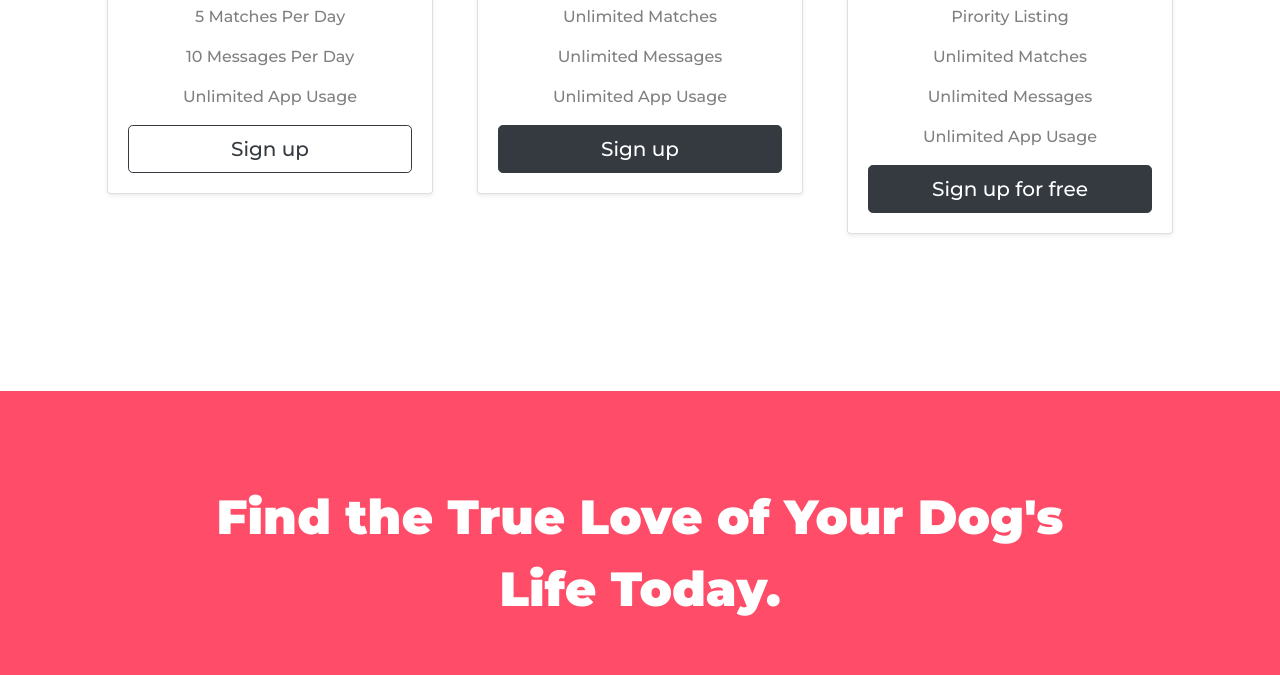
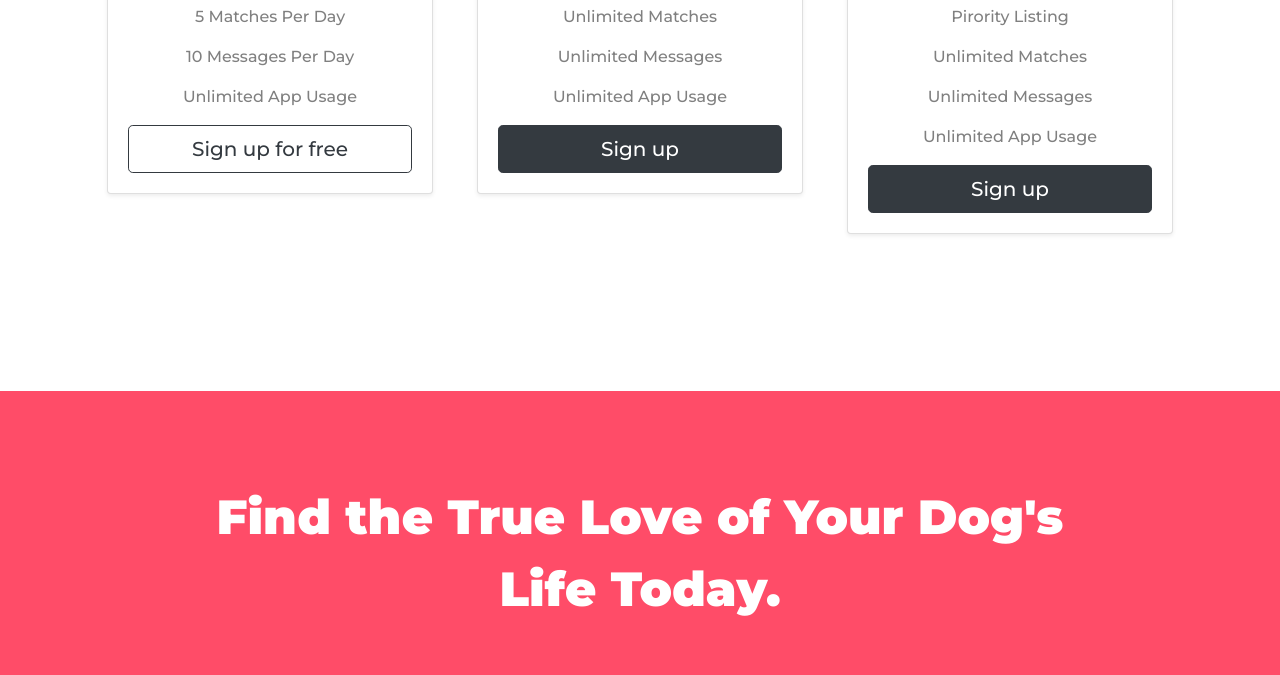
Before and after one commit to abhimanyusoni/tindog, a plain HTML site: page index.html in a window 1280 px wide. Shown: the part 2268-2943 px from the top of the page. Drawn offline with nearby package versions, Linux system fonts and the light colour scheme.

Commit message:
Update index.html

```diff
--- a/index.html
+++ b/index.html
@@ -177,7 +177,7 @@
     <p>10 Messages Per Day</p>
     <p>Unlimited App Usage</p>
 
-        <button type="button" class="btn btn-lg btn-block btn-outline-dark">Sign up</button>
+        <button type="button" class="btn btn-lg btn-block btn-outline-dark">Sign up for free</button>
       </div>
     </div>
       </div>
@@ -208,7 +208,7 @@
     <p>Unlimited Matches</p>
     <p>Unlimited Messages</p>
     <p>Unlimited App Usage</p>
-        <button type="button" class="btn btn-lg btn-block btn-dark">Sign up for free</button>
+        <button type="button" class="btn btn-lg btn-block btn-dark">Sign up</button>
       </div>
     </div>
     </div>
```
